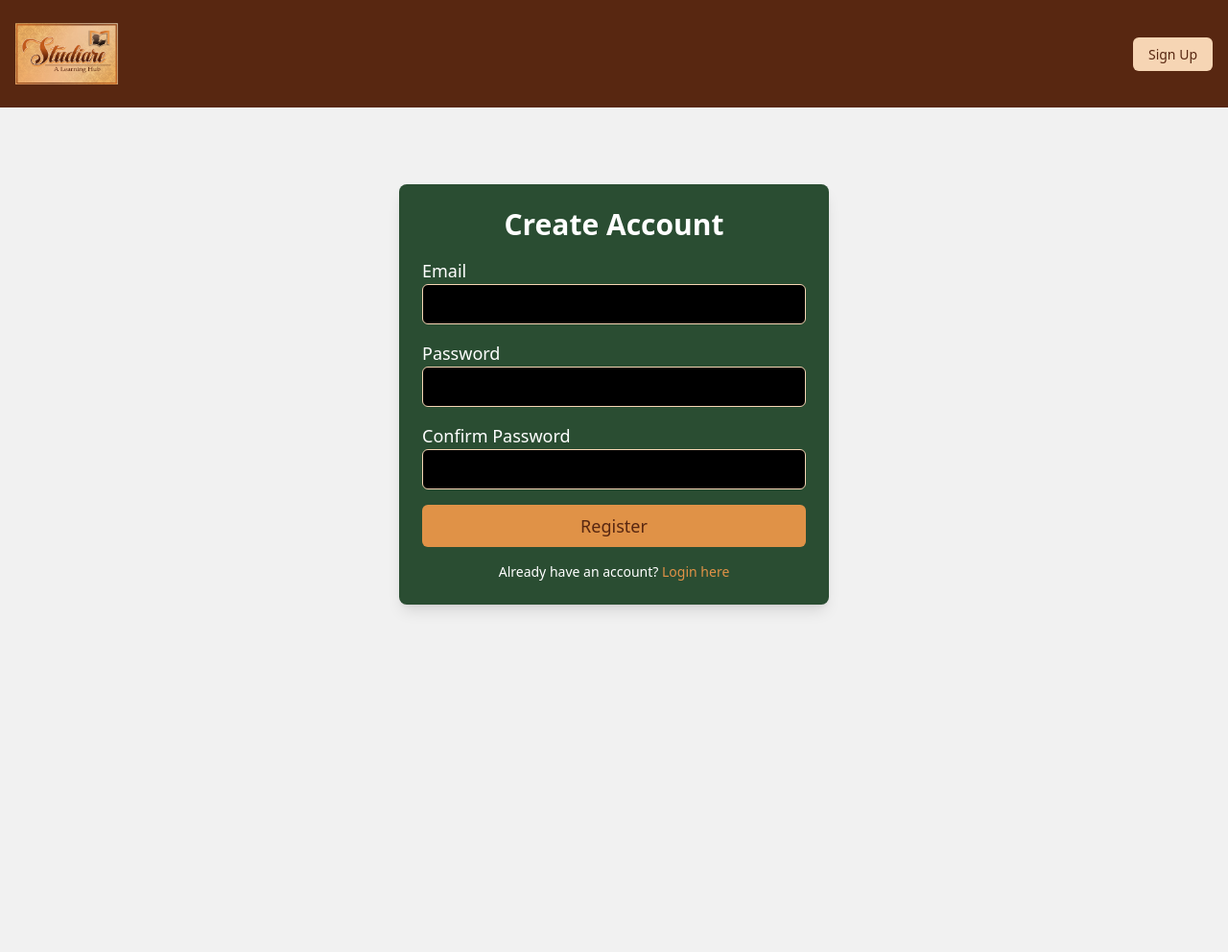
After one commit to Lanxxxe/Studiare-Management-System, a Django app: template studiare_management_system/templates/registration.html in a window 1280 px wide. The commit adds this page. Shown: the whole page at 96% size. Run offline with Django 5.2, Linux system fonts and the light colour scheme; the template is opened without the code that fills it: values that come from a table or form of the project are taken from there, others are empty; some libraries are stand-ins or nearby versions.

Commit message:
added registration page

```diff
--- a/studiare_management_system/templates/index.html
+++ b/studiare_management_system/templates/index.html
@@ -23,9 +23,9 @@
             <!-- Right Section: Login / Sign Up Button -->
             <div class="ml-auto">
                 <!-- A single button that acts as Login/Sign Up -->
-                <a href="/login"
+                <a href="/registration"
                     class="bg-[#f6d5b4] text-[#582711] text-sm px-4 py-2 rounded-md hover:bg-[#e09247] transition-colors">
-                    Login / Sign Up
+                    Sign Up
                 </a>
             </div>
         </div>
@@ -115,7 +115,7 @@
     </div>
 
     <footer class="bg-black text-white text-center py-4">
-        <p>&copy; 2048 Studiare. Aidk what to put here... this is a placeholder.</p>
+        <p>&copy; 2048 Studiare. idk what to put here... this is a placeholder.</p>
     </footer>
 
     <script src="{% static 'js/scripts.js' %}"></script>
--- /dev/null
+++ b/studiare_management_system/templates/registration.html
@@ -0,0 +1,88 @@
+{% load static %}
+
+<!DOCTYPE html>
+<html lang="en">
+
+<head>
+    <meta charset="UTF-8">
+    <meta name="viewport" content="width=device-width, initial-scale=1.0">
+    <script src="https://cdn.tailwindcss.com"></script>
+    <link rel="stylesheet" href="{% static 'css/styles.css' %}">
+    <title>Studiare</title>
+</head>
+
+<body class="bg-[#F1F1F1] overflow-x-hidden">
+
+    <nav class="bg-[#582711] px-4 py-6 sticky top-0  z-10">
+        <div class="flex justify-between items-center text-white">
+            <!-- Left Section: Logo -->
+            <div class="flex items-center space-x-4">
+                <img src="{% static 'images/stud.png' %}" alt="Studiare Logo" class="h-16">
+            </div>
+
+            <!-- Right Section: Login / Sign Up Button -->
+            <div class="ml-auto">
+                <a href="/registration"
+                    class="bg-[#f6d5b4] text-[#582711] text-sm px-4 py-2 rounded-md hover:bg-[#e09247] transition-colors">
+                    Sign Up
+                </a>
+            </div>
+        </div>
+    </nav>
+
+    <div class="bg-[#F1F1F1] text-[#f6d5b4] min-h-screen">
+        <div class="max-w-md mx-auto mt-20 p-6 bg-[#2A4D32] rounded-lg shadow-lg">
+            <h2 class="text-3xl font-bold mb-4 text-white text-center">Create Account</h2>
+
+            <!-- Registration Form -->
+            <form method="post" action="{% url 'registration' %}">
+                {% csrf_token %}
+
+                <div class="space-y-4">
+                    <!-- Form Fields -->
+                    <div>
+                        <label for="id_user_email" class="block text-lg text-white">Email</label>
+                        <input type="email" name="user_email" id="id_user_email" required
+                            class="w-full px-4 py-2 border border-[#f6d5b4] bg-black text-white rounded-md focus:outline-none focus:ring-2 focus:ring-[#e09247]" />
+                    </div>
+
+                    <div>
+                        <label for="id_password" class="block text-lg text-white">Password</label>
+                        <input type="password" name="password" id="id_password" required
+                            class="w-full px-4 py-2 border border-[#f6d5b4] bg-black text-white rounded-md focus:outline-none focus:ring-2 focus:ring-[#e09247]" />
+                    </div>
+
+                    <div>
+                        <label for="id_confirm_password" class="block text-lg text-white">Confirm Password</label>
+                        <input type="password" name="confirm_password" id="id_confirm_password" required
+                            class="w-full px-4 py-2 border border-[#f6d5b4] bg-black text-white rounded-md focus:outline-none focus:ring-2 focus:ring-[#e09247]" />
+                    </div>
+
+                    <!-- Form Errors -->
+                    {% if form.errors %}
+                    <div class="text-red-500 text-sm">
+                        {% for field in form %}
+                        {% for error in field.errors %}
+                        <p>{{ error }}</p>
+                        {% endfor %}
+                        {% endfor %}
+                    </div>
+                    {% endif %}
+
+                    <!-- Submit Button -->
+                    <button type="submit"
+                        class="w-full py-2 mt-6 bg-[#e09247] text-[#582711] text-lg rounded-md hover:bg-[#d68338] transition-colors">
+                        Register
+                    </button>
+                </div>
+            </form>
+
+            <div class="mt-4 text-center text-sm text-white">
+                <p>Already have an account? <a href="/login" class="text-[#e09247] hover:underline">Login here</a></p>
+            </div>
+        </div>
+    </div>
+
+</body>
+
+</html>
--- a/studiare_management_system/views.py
+++ b/studiare_management_system/views.py
@@ -43,7 +43,7 @@ def account_registration(request):
             email = EmailMessage(mail_subject, message, to=[to_email])
             messages.success(request, "Check your email to complete the registration process.")
             return redirect("index")
-    return render("registration.html", {"form": form})
+    return render(request, "registration.html", {"form": form})
 
 
 def activate_account(request, user_id_b64, token):
```
